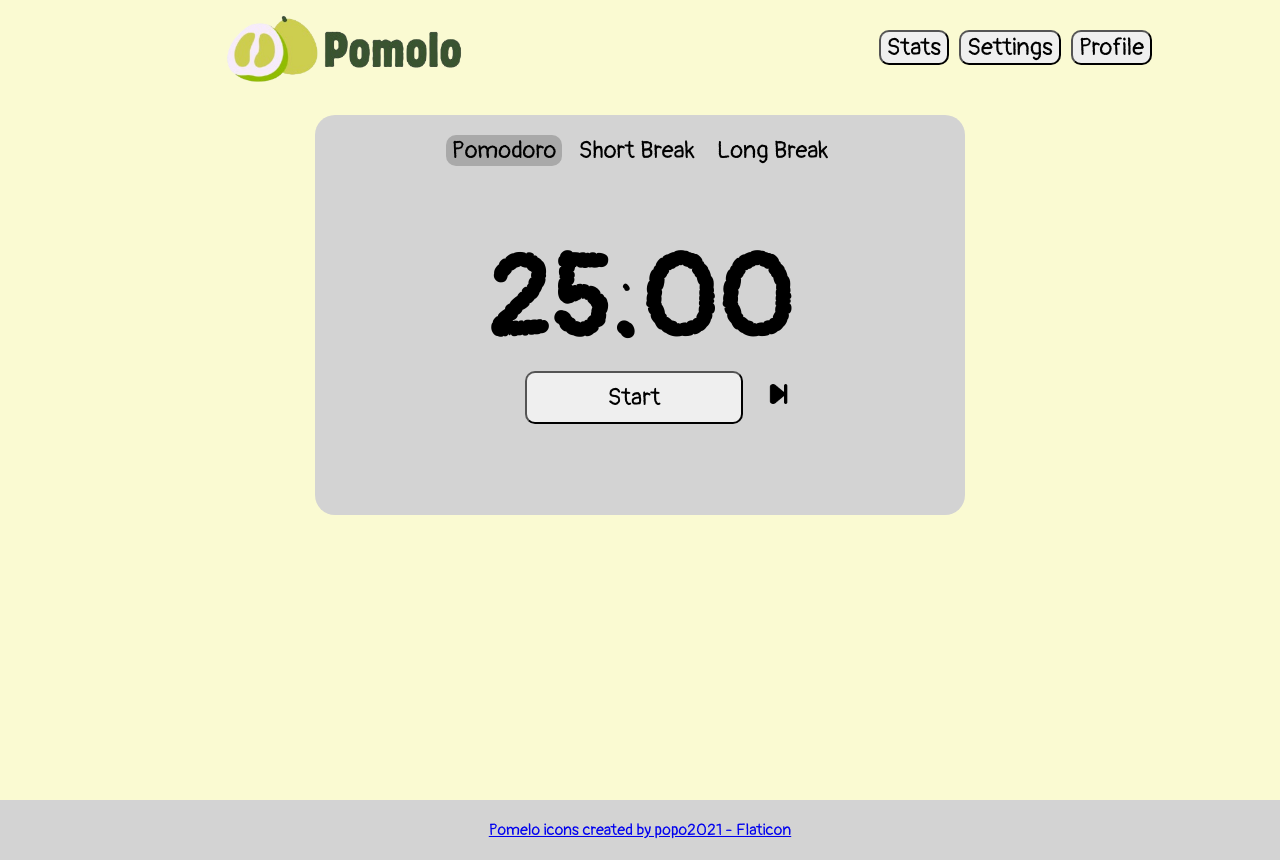
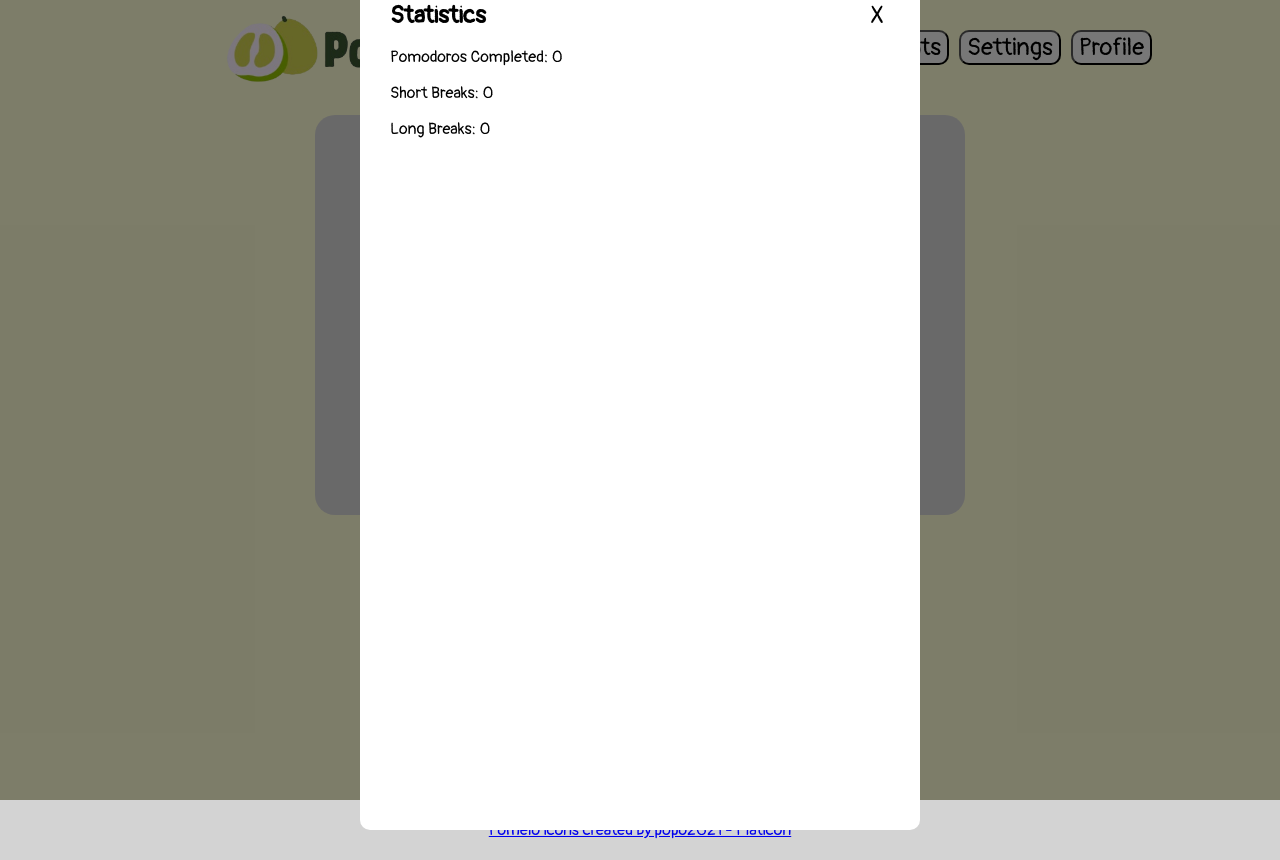
Before and after one commit to samm1c/pomolo, a React (Vite) app in the folder client/: page / in a window 1280 px wide. Both pictures are taken after a click on the button "Stats". Built offline with nearby package versions, Linux system fonts and the light colour scheme.

Commit message:
added simple stats setting and moved Timer.jsx states to App.jsx

```diff
--- a/client/src/App.css
+++ b/client/src/App.css
@@ -103,3 +103,36 @@ button {
     border: none;
     background-color: transparent;
 }
+
+/* stats */
+.stats-overlay {
+    position: fixed;
+    inset: 0;
+    background: rgba(0,0,0,0.5);
+    display: flex;
+    justify-content: center;
+    align-items: center;
+}
+
+.stats-window {
+    background: white;
+    padding: 30px;
+    border-radius: 10px;
+    width: 500px;
+    height: 800px;
+}
+
+.stats-header {
+    display: flex;
+    justify-content: space-between;
+    align-items: center;
+}
+
+.x-button {
+    border: none;
+    background: transparent;
+}
+
+h2 {
+    margin: 0;
+}
--- a/client/src/App.jsx
+++ b/client/src/App.jsx
@@ -1,10 +1,17 @@
 import { useState } from 'react'
 import './App.css'
 import Timer from './components/Timer'
+import Stats from './components/Stats'
 import logoIcon from './assets/pomolo-cropped.png'
 
 function App() {
   const [count, setCount] = useState(0)
+
+  const [numPomos, setNumPomos] = useState(0);
+  const [numShort, setNumShort] = useState(0);
+  const [numLong, setNumLong] = useState(0);
+
+  const [showStats, setShowStats] = useState(false);
 
   return (
     <div className='app'>
@@ -17,13 +24,27 @@ function App() {
           </div>
 
           <div className='nav-bar'>
-            <button>Stats</button>
+            <button onClick={() => setShowStats(true)}>Stats</button>
             <button>Settings</button>
             <button>Profile</button>
           </div>
         </div>
 
-        <Timer></Timer>
+        <Timer
+          numPomos={numPomos}
+          onPomoComplete={() => setNumPomos(prev => prev + 1)}
+          onShortComplete={() => setNumShort(prev => prev + 1)}
+          onLongComplete={() => setNumLong(prev => prev + 1)}
+        />
+
+        {showStats && (<Stats
+          onClose={() => setShowStats(false)}
+          numPomos={numPomos}
+          numShort={numShort}
+          numLong={numLong}
+        />)}
+
+
       </main>
 
 
--- /dev/null
+++ b/client/src/components/Stats.jsx
@@ -0,0 +1,18 @@
+
+function Stats({ onClose, numPomos, numShort, numLong }) {
+    return (
+        <div className="stats-overlay">
+            <div className="stats-window">
+                <div className="stats-header">
+                    <h2>Statistics</h2>
+                    <button className="x-button" onClick={onClose}>X</button>
+                </div>
+                <p>Pomodoros Completed: {numPomos}</p>
+                <p>Short Breaks: {numShort}</p>
+                <p>Long Breaks: {numLong}</p>
+            </div>
+        </div>
+    );
+}
+
+export default Stats;
--- a/client/src/components/Timer.jsx
+++ b/client/src/components/Timer.jsx
@@ -2,14 +2,14 @@ import { useState, useEffect } from 'react'
 import skipIcon from '../assets/skip.webp'
 
 // function Timer({ initialSeconds = 1, shortSeconds = 2, longSeconds = 3 }) { // default is 25 mins = 1500 sec
-function Timer({ initialSeconds = 1500, shortSeconds = 300, longSeconds = 900 }) { // default is 25 mins = 1500 sec
+function Timer({ numPomos, onPomoComplete, onShortComplete, onLongComplete, initialSeconds = 1500, shortSeconds = 300, longSeconds = 900 }) { // default is 25 mins = 1500 sec
     // initialize state
     const [seconds, setSeconds] = useState(initialSeconds);
     const [isActive, setIsActive] = useState(false);
-    const [mode, setMode] = useState("work");
-    const [numPomos, setNumPomos] = useState(0);
-    const [numShort, setNumShort] = useState(0);
-    const [numLong, setNumLong] = useState(0);
+    const [mode, setMode] = useState("pomo");
+    // const [numPomos, setNumPomos] = useState(0);
+    // const [numShort, setNumShort] = useState(0);
+    // const [numLong, setNumLong] = useState(0);
 
     useEffect(() => {
         if (!isActive) return;
@@ -38,18 +38,18 @@ function Timer({ initialSeconds = 1500, shortSeconds = 300, longSeconds = 900 })
         // checking if timer has run out yet
         if (seconds === 0) {
             // increment counters
-            if (mode === "work") {
-                setNumPomos(prev => prev + 1);
+            if (mode === "pomo") {
+                onPomoComplete();
             } else if (mode === "short") {
-                setNumShort(prev => prev + 1);
+                onShortComplete();
             } else {
-                setNumLong(prev => prev + 1);
+                onLongComplete();
             }
             // switch modes
             // console.log((numPomos + 1) % 3 === 0);
             // console.log(numPomos + 1);
             if (shortSeconds === 0 || longSeconds === 0 || mode === "short" || mode === "long") {
-                setMode("work");
+                setMode("pomo");
                 setSeconds(initialSeconds);
             } else if ((numPomos + 1) % 3 === 0) {
                 setMode("long");
@@ -71,9 +71,9 @@ function Timer({ initialSeconds = 1500, shortSeconds = 300, longSeconds = 900 })
         }
     };
 
-    // work button
-    const handleWork = () => {
-        setMode("work");
+    // pomo button
+    const handlepomo = () => {
+        setMode("pomo");
         setIsActive(false);
         setSeconds(initialSeconds);
     };
@@ -96,7 +96,7 @@ function Timer({ initialSeconds = 1500, shortSeconds = 300, longSeconds = 900 })
     const handleSkip = () => {
         setIsActive(false);
         if (mode === "short" || mode === "long" || shortSeconds === 0 || longSeconds === 0) {
-            setMode("work");
+            setMode("pomo");
             setSeconds(initialSeconds);
         } else if ((numPomos + 1) % 3 === 0) {
             setMode("long");
@@ -122,7 +122,7 @@ function Timer({ initialSeconds = 1500, shortSeconds = 300, longSeconds = 900 })
         <div className='timer'>
             <div className='mode-buttons-container'>
                 {/* reset button */}
-                <button className={mode === "work" ? "mode-button active" : "mode-button"} onClick={handleWork}>Pomodoro</button>
+                <button className={mode === "pomo" ? "mode-button active" : "mode-button"} onClick={handlepomo}>Pomodoro</button>
                 <button className={mode === "short" ? "mode-button active" : "mode-button"} onClick={handleShort}>Short Break</button>
                 <button className={mode === "long" ? "mode-button active" : "mode-button"} onClick={handleLong}>Long Break</button>
             </div>
@@ -144,4 +144,4 @@ function Timer({ initialSeconds = 1500, shortSeconds = 300, longSeconds = 900 })
     );
 }
 
-export default Timer
+export default Timer;
```
